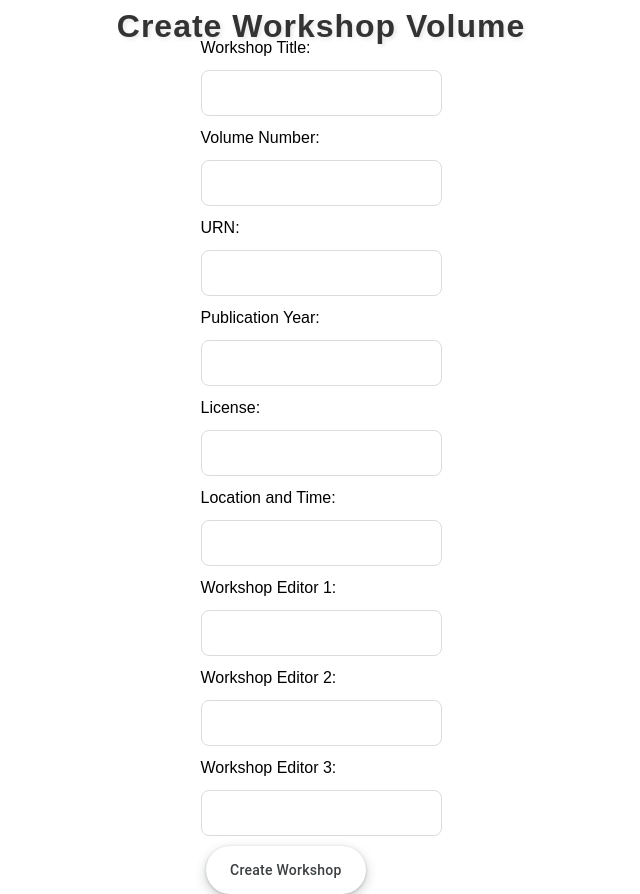
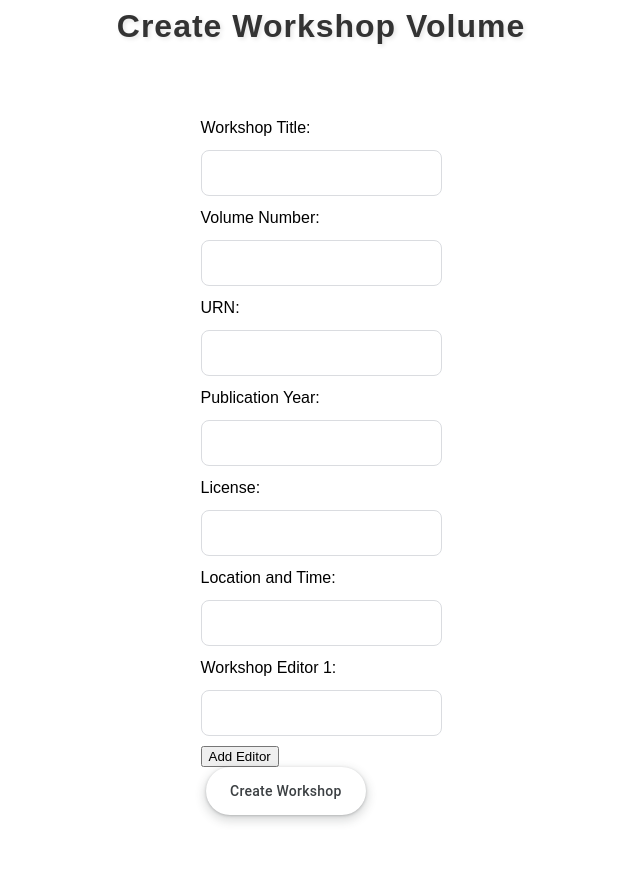
Before and after one commit to ceurws/ceur-ws-prototype, a Django app: page /workshops/create_workshop/ in a window 1280 px wide. Shown: the part 66-960 px from the top of the page, without its empty margins (319-959 px from the left). After the commit the page ends 889 px from the top, so only its background shows below. Run offline with Django 5.2, Linux system fonts and the light colour scheme.

Commit message:
removed unnecessary code and removed a couple of bugs regarding the displaying of editors

```diff
--- a/ceur_ws_workshops/workshops/templates/workshops/create_workshop.html
+++ b/ceur_ws_workshops/workshops/templates/workshops/create_workshop.html
@@ -3,7 +3,7 @@
 {% block content %}
   <h2 class="header-title">Create Workshop Volume</h2>
   <div class="form-container">
-    <form action="{% url 'workshops:create_workshop' %}" method="post">
+    <form action="{% url 'workshops:create_workshop' %}" method="post" id="workshopForm">
       {% csrf_token %}
 
       <div class="form-field">
@@ -36,24 +36,41 @@
         <input type="text" id="location_time" name="location_time" required class="input-field">
       </div>
 
-      <div class="form-field">
-        <label for="editor1">Workshop Editor 1:</label>
-        <input type="text" id="editor_1" name="editor_1" required class="input-field">
+      <div class="form-field" id="editorsContainer">
+        <div id="editors">
+          <div class="form-field">
+            <label for="editor1">Workshop Editor 1:</label>
+            <input type="text" id="editor_1" name="editor_1" required class="input-field">
+          </div>
+          <!-- Editor fields will be dynamically added here -->
+        </div>
+        <button type="button" onclick="addEditorField()">Add Editor</button>
       </div>
-
-      <div class="form-field">
-        <label for="editor2">Workshop Editor 2:</label>
-        <input type="text" id="editor_2" name="editor_2" required class="input-field">
-      </div>
-
-      <div class="form-field">
-        <label for="editor3">Workshop Editor 3:</label>
-        <input type="text" id="editor_3" name="editor_3" required class="input-field">
-      </div>
-
-      <!-- Add other necessary fields here -->
 
       <input type="submit" value="Create Workshop" class="button-17">
     </form>
   </div>
+
+  <script>
+    var editorCount = 1; // Initial number of editors
+
+    function addEditorField() {
+      var editorsDiv = document.getElementById('editors');
+      var newEditorInput = document.createElement('input');
+      newEditorInput.type = 'text';
+      newEditorInput.name = 'editor_' + (++editorCount);
+      newEditorInput.required = true;
+      newEditorInput.className = 'input-field';
+
+      var newEditorLabel = document.createElement('label');
+      newEditorLabel.innerHTML = 'Workshop Editor ' + editorCount + ':';
+
+      var newEditorDiv = document.createElement('div');
+      newEditorDiv.className = 'form-field';
+      newEditorDiv.appendChild(newEditorLabel);
+      newEditorDiv.appendChild(newEditorInput);
+
+      editorsDiv.appendChild(newEditorDiv);
+    }
+  </script>
 {% endblock %}
--- a/ceur_ws_workshops/workshops/templates/workshops/workshop_overview.html
+++ b/ceur_ws_workshops/workshops/templates/workshops/workshop_overview.html
@@ -21,7 +21,7 @@
     <!-- Display editor names -->
     <p><strong>Editors:</strong></p>
     {% for editor in workshop.editors.all %}
-        <p>{{ editor.name }}</p>
+    <li>{{ editor.name }}
     {% endfor %}
 
     <hr>
--- a/ceur_ws_workshops/workshops/urls.py
+++ b/ceur_ws_workshops/workshops/urls.py
@@ -15,6 +15,6 @@
     path('workshop_overview/<int:workshop_id>/', workshop_overview, name='workshop_overview'),
     path('author_upload_success/', views.author_upload_check, name='author_upload_success'),
     path('workshop_edit_success/<int:workshop_id>/', views.workshop_edit_success, name='workshop_edit_success'),
-    path('author_upload_check/<int:paper_id>', views.author_upload_check, name='author_upload_check'),
+    path('author_upload_check/<int:paper_id>/', views.author_upload_check, name='author_upload_check'),
     path('author_overview/<int:paper_id>/', views.author_overview, name='author_overview'),
 ]
--- a/ceur_ws_workshops/workshops/views.py
+++ b/ceur_ws_workshops/workshops/views.py
@@ -5,6 +5,8 @@
 from django.urls import reverse
 from django.http import HttpResponseRedirect
 from django.core.exceptions import MultipleObjectsReturned
+
+from .forms import CreateWorkshopForm
 
 def index(request):
     """
@@ -37,28 +39,25 @@
     if 'workshop_data' in request.session:
         if request.method == "POST":
             workshop_data = request.session.pop('workshop_data')
-            clean_data = {key: value for key, value in workshop_data.items() if key not in ['csrfmiddlewaretoken', 'editor_1', 'editor_2', 'editor_3']}
-            print('CLEAN DATA:\n',clean_data)
-            print()
-            # Create the workshop instance
+
+            # extract editors and create editor objects
+            editors = [workshop_data[key] for key in workshop_data if key.startswith('editor')]
+            editor_objects = [Editor.objects.create(name=editor_name)for editor_name in editors]
+
+            # create workshop instance by extracting unnecessary data
+            clean_data = {key: value for key, value in workshop_data.items() if key not in ['csrfmiddlewaretoken','editor_1','editor_2','editor_3','editor_4','editor_5']}
             workshop = Workshop.objects.create(**clean_data, secret_token=uuid.uuid4())
 
-            for editor_key in ['editor_1', 'editor_2', 'editor_3']:
-                editor_name = workshop_data.get(editor_key)
-                if editor_name:
-                    try:
-                        editor, created = Editor.objects.get_or_create(name=editor_name)
-                        workshop.editors.add(editor)
-                    except MultipleObjectsReturned:
-                        editor = Editor.objects.filter(name=editor_name).first()
-                        workshop.editors.add(editor)
+            # add all editor objects to the workshop
+            workshop.editors.add(*editor_objects)
 
             return HttpResponseRedirect(reverse('workshops:workshop_edit_success', args=[workshop.id]))
 
         else:
             # Render form for final confirmation using session data
             workshop_data = request.session.get('workshop_data')
-            editors = [Editor(name=workshop_data.get(key)) for key in ['editor_1', 'editor_2', 'editor_3'] if workshop_data.get(key)]
+            editor_names = [workshop_data[key] for key in workshop_data if key.startswith('editor')]
+            editors = [Editor(name=name) for name in editor_names]
             return render(request, "workshops/edit_workshop.html", {
                 'workshop': workshop_data,
                 'confirming': True,
```
Also changed, not shown: ceur_ws_workshops/workshops/forms.py (+12 -4 lines), ceur_ws_workshops/db.sqlite3.
